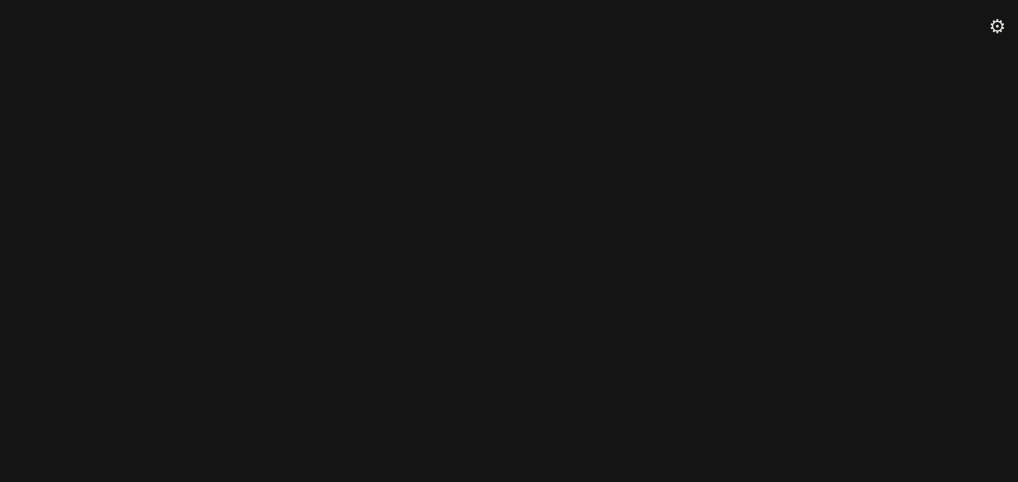
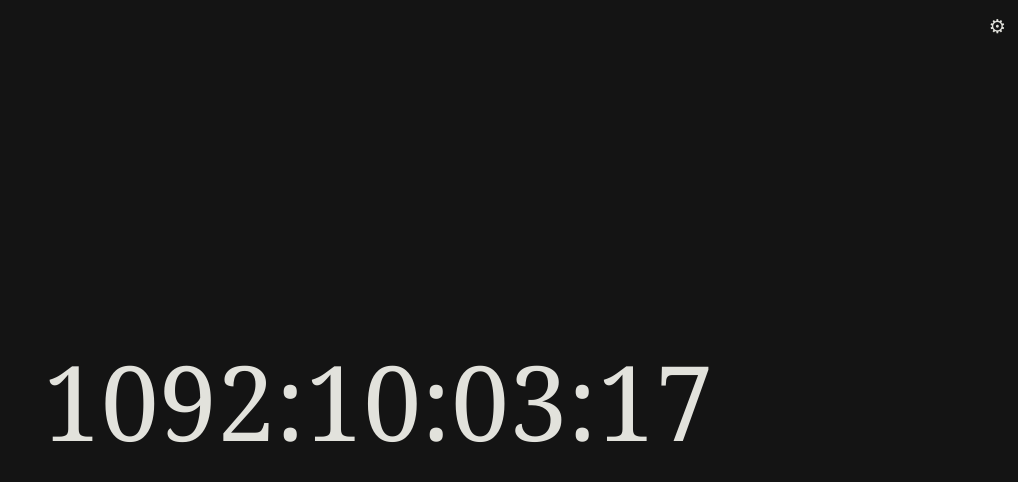
Before and after one commit to diogo-abreu123/Countdown, a plain HTML site: page index.html in a window 1280 px wide. Shown: the whole page, without its empty margins (262-1280 px from the left). Drawn offline with Linux system fonts and the light colour scheme.

Commit message:
Set default date.

```diff
--- a/index.html
+++ b/index.html
@@ -86,6 +86,8 @@
   <div id="app"></div>
 
   <script>
+    const DEFAULT_DATE = "2029-01-01";
+
     const STORAGE_DATE = "countdownTargetDate";
     const STORAGE_TEXT = "countdownTextColor";
     const STORAGE_BG = "countdownBgColor";
@@ -102,7 +104,7 @@
       const now = new Date();
       const diff = targetDate - now;
 
-      if (diff <= 0) return "0 days 00:00:00";
+      if (diff <= 0) return "0 00:00:00";
 
       const totalSeconds = Math.floor(diff / 1000);
       const seconds = totalSeconds % 60;
@@ -168,12 +170,9 @@
     });
 
     /* Initial load */
-    const savedDate = localStorage.getItem(STORAGE_DATE);
-    if (savedDate) {
-      endDateInput.value = savedDate;
-      renderCountdown(savedDate);
-    }
-
+    const savedDate = localStorage.getItem(STORAGE_DATE) || DEFAULT_DATE;
+    endDateInput.value = savedDate;
+    renderCountdown(savedDate);
     applyColors();
   </script>
 </body>
```
